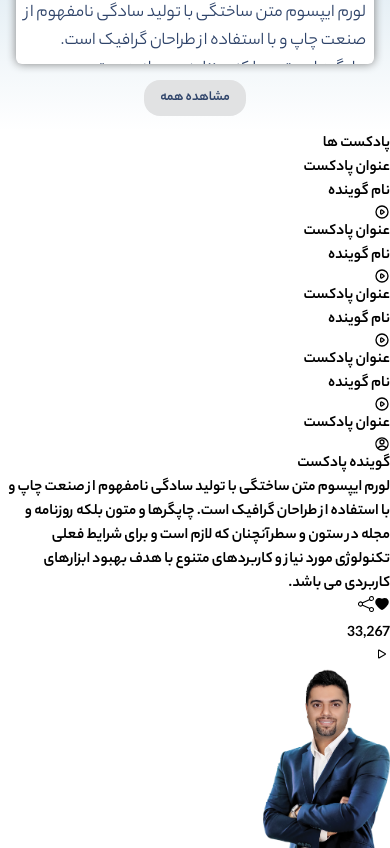
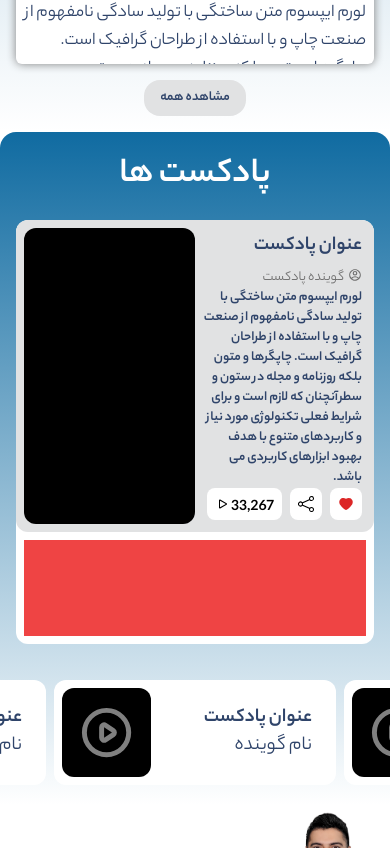
Before and after one commit to bparham76/zarrin, a React (Create React App) app: page / in a window 390 px wide. Shown: the part 3076-3924 px from the top of the page. Built offline with nearby package versions, Linux system fonts and the light colour scheme.

Commit message:
podcasts mobile

```diff
--- a/src/components/sections/landing/PodcastEnteries.jsx
+++ b/src/components/sections/landing/PodcastEnteries.jsx
@@ -3,10 +3,15 @@ import { HiOutlinePlay } from 'react-icons/hi';
 import { RiAccountCircleLine } from 'react-icons/ri';
 import { AiFillHeart } from 'react-icons/ai';
 import { BsShare, BsPlay } from 'react-icons/bs';
+import Slider from 'react-slick';
+import { useMobileScreen } from '../../../hooks';
 
 const PodcastEnteries = () => {
+	const mobile = useMobileScreen();
+
 	const PodcastEntery = () => {
 		return (
+			<div className='space'>
 				<div className='entery'>
 					<div className='caption'>
 						<h4>عنوان پادکست</h4>
@@ -16,6 +21,7 @@ const PodcastEnteries = () => {
 						<HiOutlinePlay className='play-icon' />
 					</div>
 				</div>
+			</div>
 		);
 	};
 
@@ -23,13 +29,22 @@ const PodcastEnteries = () => {
 		<div className='podcast-container'>
 			<div className='items-container'>
 				<div className='title'>
-					<p className='heading'>پادکست ها</p>
+					<p>پادکست ها</p>
 				</div>
 				<div className='sections'>
 					<div className='list'>
-						{[...new Array(4)].map((item, index) => (
-							<PodcastEntery />
+						<Slider
+							verticalSwiping={!mobile}
+							vertical={!mobile}
+							slidesToScroll={1}
+							slidesPerRow={mobile ? 1 : 4}
+							arrows={false}
+							centerMode
+							dots={false}>
+							{[...new Array(10)].map((item, index) => (
+								<PodcastEntery key={index} />
 							))}
+						</Slider>
 					</div>
 					<div className='canvas'>
 						<div className='info'>
--- a/src/components/sections/styles/podcastenteries.scss
+++ b/src/components/sections/styles/podcastenteries.scss
@@ -1,6 +1,106 @@
 @tailwind components;
 
 @layer components{
+    @media screen and (max-width: theme('screens.sm')) {
+        .podcast-container {
+            @apply w-full pb-4 bg-gradient-to-b from-z-blue to-transparent rounded-t-2xl;
+
+            .items-container {
+                .title {
+                    @apply p-6 w-full flex items-center justify-center;
+
+                    p {
+                        @apply text-4xl text-white;
+                    }
+                }
+
+                .sections {
+                    @apply flex flex-col p-0 gap-8 w-full;
+
+                    .list {
+                        @apply w-full order-2;
+
+                        .space {
+                            @apply p-1;
+                        }
+
+                        .entery {
+                            @apply w-full bg-white text-z-dark-blue rounded-xl p-2 px-2 flex flex-row-reverse;
+
+                            .caption {
+                                @apply basis-2/3 p-4 text-right;
+
+                                h4 {
+                                    @apply text-xl font-bold;
+                                }
+
+                                p {
+                                    @apply text-xl font-normal;
+                                }
+                            }
+
+                            .img {
+                                @apply basis-1/3 aspect-square rounded-xl flex items-center justify-center bg-black;
+
+                                .play-icon {
+                                    @apply text-white opacity-50 w-2/3 h-2/3;
+                                }
+                            }
+                        }
+                    }
+
+                    .canvas {
+                        @apply rounded-xl mx-4 bg-white;
+
+                        .info {
+                            @apply bg-z-cyan-0 rounded-xl flex p-2;
+
+                            .caption {
+                                @apply w-1/2 text-z-dark-blue p-1 flex flex-col;
+
+                                h4 {
+                                    @apply font-bold text-xl;
+                                }
+
+                                .inline-info {
+                                    @apply flex gap-1 text-z-gray text-sm mt-2 font-normal;
+                                }
+
+                                .summary {
+                                    @apply text-sm;
+                                }
+
+                                .controls {
+                                    @apply flex gap-2;
+
+                                    .btn {
+                                        @apply bg-white rounded-lg p-2 text-black;
+
+                                        &.play {
+                                            @apply p-0 px-2 pt-2 flex cursor-default;
+                                        }
+
+                                        &.red {
+                                            @apply text-red-600;
+                                        }
+                                    }
+                                }
+                            }
+
+                            .img {
+                                @apply w-1/2 bg-black aspect-square rounded-xl;
+                            }
+                        }
+
+                        .control {
+                            @apply h-24 m-2 bg-red-500;
+                        }
+                    }
+                }
+            }
+        }
+    }
+
     @media screen and (min-width: theme('screens.lg')){
         .podcast-container{
             @apply w-full bg-gradient-to-b from-z-light-blue to-transparent pt-24;
@@ -12,7 +112,7 @@
                     @apply cursor-default w-1/3 mx-auto bg-white rounded-[1rem] h-20 -translate-y-1/2 flex items-center justify-center;
                     box-shadow: 0 0 5px 0 white;
 
-                    .heading {
+                    p {
                         @apply text-4xl text-z-dark-blue;
                     }
                 }
@@ -21,7 +121,7 @@
                     @apply flex p-4 gap-8 w-full;
 
                     .list{
-                        @apply basis-1/3;
+                        @apply w-1/3;
 
                         .entery{
                             @apply w-full bg-white text-z-dark-blue rounded-xl p-2 mb-4 cursor-pointer transition-all flex;
@@ -49,14 +149,14 @@
                                 box-shadow: 0 0 5px 0 darkslategray;
                             }
 
-                            &:active {
-                                @apply scale-105;
-                            }
+                            // &:active {
+                            //     @apply scale-105;
+                            // }
                         }
                     }
 
                     .canvas{
-                        @apply bg-white basis-2/3 rounded-xl flex flex-col;
+                        @apply bg-white w-2/3 rounded-xl flex flex-col;
 
                         .info{
                             @apply basis-2/3 bg-z-cyan-0 rounded-xl flex p-4;
```
Lines whose indentation alone changed are shown as unchanged.
